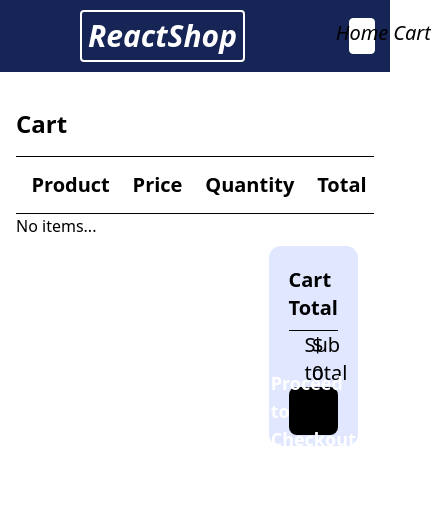
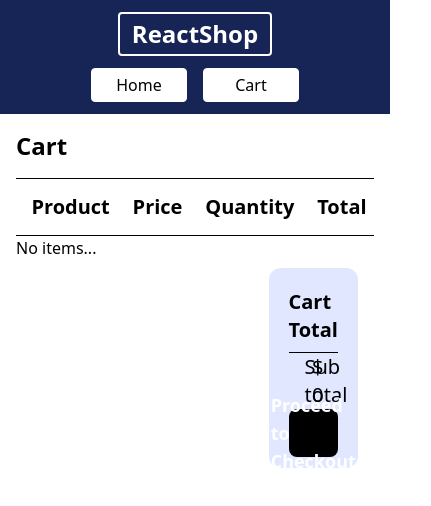
Before and after one commit to KumarMritunjay01/ReactShop, a React (Vite) app: page /cart in a window 390 px wide. Shown: the top 506 px of the page, 431 px wide, since content can reach past the window. Built offline with nearby package versions, Linux system fonts and the light colour scheme.

Commit message:
change style and make responsive based on screen size

```diff
--- a/src/components/Navbar.jsx
+++ b/src/components/Navbar.jsx
@@ -6,28 +6,25 @@ import { faMagnifyingGlass } from "@fortawesome/free-solid-svg-icons";
 
 function Navbar() {
   return (
-    <nav
-      className="flex justify-between items-center space-x-10 bg-blue-950
-     w-full h-18  italic mb-5 text-white"
-    >
-      <div className="ml-20 w-3/5 flex justify-acround items-center text-3xl font-semibold">
+    <nav className="w-full flex flex-col sm:flex-row justify-between items-center px-4 py-3 bg-blue-950 text-white">
+      <div className="sm:ml-20 w-full sm:w-3/5 flex justify-center sm:justify-start items-center text-2xl sm:text-3xl font-semibold mb-3 sm:mb-0">
         <Link
           to="/"
-          className="mr-16 border-2 border-white border-solid p-1.5 rounded-sm "
+          className="border-2 border-white px-3 py-1 rounded hover:bg-white hover:text-blue-950 transition duration-200"
         >
           ReactShop
         </Link>
       </div>
-      <div className="mr-30 flex w-1/5  h-1/2 text-xl font-medium text-black">
+      <div className="w-full sm:w-2/5 flex justify-center sm:justify-end items-center gap-4 text-base sm:text-xl font-medium text-black">
         <Link
           to="/"
-          className="border-1 border-white border-solid bg-white w-1/3  mr-6 rounded-sm flex justify-center"
+          className="bg-white border border-white px-4 py-1 rounded hover:bg-blue-100 transition duration-200 text-center w-24"
         >
           Home
         </Link>
         <Link
           to="/cart"
-          className="border-1 border-white border-solid bg-white w-1/3 rounded-sm flex justify-center"
+          className="bg-white border border-white px-4 py-1 rounded hover:bg-blue-100 transition duration-200 text-center w-24"
         >
           Cart
         </Link>
```
